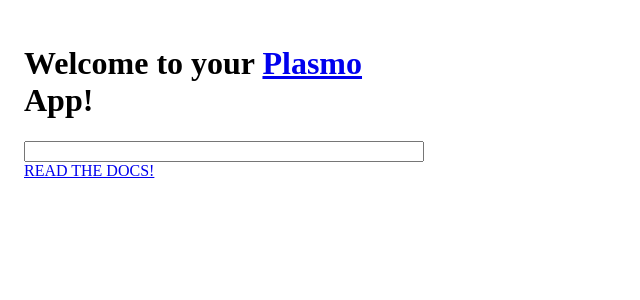
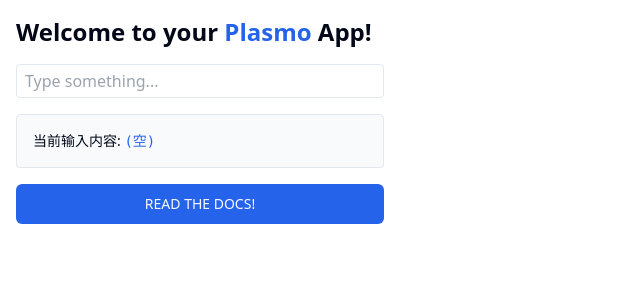
Before and after one commit to jargoushi/browser_template, a Next.js app: page / in a window 1280 px wide. Shown: the top 300 px of the page, without its empty margins (0-640 px from the left). Built offline with nearby package versions, Linux system fonts and the light colour scheme.

Commit message:
Refactor: Move UI logic to src/app/page.tsx and integrate Shadcn UI with Tailwind v3

```diff
--- /dev/null
+++ b/postcss.config.js
@@ -0,0 +1,6 @@
+module.exports = {
+    plugins: {
+        tailwindcss: {},
+        autoprefixer: {},
+    },
+}
--- /dev/null
+++ b/src/app/globals.css
@@ -0,0 +1,59 @@
+@tailwind base;
+@tailwind components;
+@tailwind utilities;
+
+@layer base {
+  :root {
+    --background: 0 0% 100%;
+    --foreground: 222.2 84% 4.9%;
+    --card: 0 0% 100%;
+    --card-foreground: 222.2 84% 4.9%;
+    --popover: 0 0% 100%;
+    --popover-foreground: 222.2 84% 4.9%;
+    --primary: 221.2 83.2% 53.3%;
+    --primary-foreground: 210 40% 98%;
+    --secondary: 210 40% 96.1%;
+    --secondary-foreground: 222.2 47.4% 11.2%;
+    --muted: 210 40% 96.1%;
+    --muted-foreground: 215.4 16.3% 46.9%;
+    --accent: 210 40% 96.1%;
+    --accent-foreground: 222.2 47.4% 11.2%;
+    --destructive: 0 84.2% 60.2%;
+    --destructive-foreground: 210 40% 98%;
+    --border: 214.3 31.8% 91.4%;
+    --input: 214.3 31.8% 91.4%;
+    --ring: 221.2 83.2% 53.3%;
+    --radius: 0.5rem;
+  }
+
+  .dark {
+    --background: 222.2 84% 4.9%;
+    --foreground: 210 40% 98%;
+    --card: 222.2 84% 4.9%;
+    --card-foreground: 210 40% 98%;
+    --popover: 222.2 84% 4.9%;
+    --popover-foreground: 210 40% 98%;
+    --primary: 217.2 91.2% 59.8%;
+    --primary-foreground: 222.2 47.4% 11.2%;
+    --secondary: 217.2 32.6% 17.5%;
+    --secondary-foreground: 210 40% 98%;
+    --muted: 217.2 32.6% 17.5%;
+    --muted-foreground: 215 20.2% 65.1%;
+    --accent: 217.2 32.6% 17.5%;
+    --accent-foreground: 210 40% 98%;
+    --destructive: 0 62.8% 30.6%;
+    --destructive-foreground: 210 40% 98%;
+    --border: 217.2 32.6% 17.5%;
+    --input: 217.2 32.6% 17.5%;
+    --ring: 224.3 76.3% 48%;
+  }
+}
+
+@layer base {
+  * {
+    @apply border-border;
+  }
+  body {
+    @apply bg-background text-foreground;
+  }
+}
--- a/src/app/layout.tsx
+++ b/src/app/layout.tsx
@@ -1,3 +1,5 @@
+import "./globals.css"
+
 export const metadata = {
   title: 'Next.js',
   description: 'Generated by Next.js',
--- a/src/app/page.tsx
+++ b/src/app/page.tsx
@@ -1,7 +1,30 @@
-import { Main } from "~components/main"
+"use client"
 
-function IndexPage() {
-  return <Main name="App" />
+import { useState } from "react"
+import { Button } from "@/components/ui/button"
+
+export default function IndexPage({ name = "App" }) {
+  const [data, setData] = useState("")
+
+  return (
+    <div className="flex flex-col p-4 w-[400px] gap-4 bg-background text-foreground">
+      <h1 className="text-2xl font-bold">
+        Welcome to your <a href="https://www.plasmo.com" className="text-primary hover:underline">Plasmo</a> {name}!
+      </h1>
+      <input
+        onChange={(e) => setData(e.target.value)}
+        value={data}
+        className="border rounded px-2 py-1 text-black"
+        placeholder="Type something..."
+      />
+
+      <div className="p-4 border rounded bg-muted/50">
+        <p className="text-sm">当前输入内容: <span className="font-mono text-primary">{data || "(空)"}</span></p>
+      </div>
+
+      <Button asChild>
+        <a href="https://docs.plasmo.com">READ THE DOCS!</a>
+      </Button>
+    </div>
+  )
 }
-
-export default IndexPage
--- a/src/components/main.tsx
+++ /dev/null
@@ -1,24 +0,0 @@
-"use client";
-
-import { useState } from "react"
-
-export function Main({ name = "Extension" }) {
-  const [data, setData] = useState("")
-
-  return (
-    <div
-      style={{
-        display: "flex",
-        flexDirection: "column",
-        padding: 16,
-        width: 400
-      }}>
-      <h1>
-        Welcome to your <a href="https://www.plasmo.com">Plasmo</a> {name}!
-      </h1>
-      <input onChange={(e) => setData(e.target.value)} value={data} />
-
-      <a href="https://docs.plasmo.com">READ THE DOCS!</a>
-    </div>
-  )
-}
--- /dev/null
+++ b/src/components/ui/button.tsx
@@ -0,0 +1,56 @@
+import * as React from "react"
+import { Slot } from "@radix-ui/react-slot"
+import { cva, type VariantProps } from "class-variance-authority"
+
+import { cn } from "@/lib/utils"
+
+const buttonVariants = cva(
+  "inline-flex items-center justify-center gap-2 whitespace-nowrap rounded-md text-sm font-medium ring-offset-background transition-colors focus-visible:outline-none focus-visible:ring-2 focus-visible:ring-ring focus-visible:ring-offset-2 disabled:pointer-events-none disabled:opacity-50 [&_svg]:pointer-events-none [&_svg]:size-4 [&_svg]:shrink-0",
+  {
+    variants: {
+      variant: {
+        default: "bg-primary text-primary-foreground hover:bg-primary/90",
+        destructive:
+          "bg-destructive text-destructive-foreground hover:bg-destructive/90",
+        outline:
+          "border border-input bg-background hover:bg-accent hover:text-accent-foreground",
+        secondary:
+          "bg-secondary text-secondary-foreground hover:bg-secondary/80",
+        ghost: "hover:bg-accent hover:text-accent-foreground",
+        link: "text-primary underline-offset-4 hover:underline",
+      },
+      size: {
+        default: "h-10 px-4 py-2",
+        sm: "h-9 rounded-md px-3",
+        lg: "h-11 rounded-md px-8",
+        icon: "h-10 w-10",
+      },
+    },
+    defaultVariants: {
+      variant: "default",
+      size: "default",
+    },
+  }
+)
+
+export interface ButtonProps
+  extends React.ButtonHTMLAttributes<HTMLButtonElement>,
+    VariantProps<typeof buttonVariants> {
+  asChild?: boolean
+}
+
+const Button = React.forwardRef<HTMLButtonElement, ButtonProps>(
+  ({ className, variant, size, asChild = false, ...props }, ref) => {
+    const Comp = asChild ? Slot : "button"
+    return (
+      <Comp
+        className={cn(buttonVariants({ variant, size, className }))}
+        ref={ref}
+        {...props}
+      />
+    )
+  }
+)
+Button.displayName = "Button"
+
+export { Button, buttonVariants }
--- /dev/null
+++ b/src/lib/utils.ts
@@ -0,0 +1,6 @@
+import { type ClassValue, clsx } from "clsx"
+import { twMerge } from "tailwind-merge"
+
+export function cn(...inputs: ClassValue[]) {
+  return twMerge(clsx(inputs))
+}
--- a/src/popup/index.tsx
+++ b/src/popup/index.tsx
@@ -1,7 +1,8 @@
-import { Main } from "~components/main"
+import "@/app/globals.css"
+import IndexPage from "@/app/page"
 
 function IndexPopup() {
-  return <Main />
+  return <IndexPage name="Popup" />
 }
 
 export default IndexPopup
--- /dev/null
+++ b/tailwind.config.js
@@ -0,0 +1,73 @@
+/** @type {import('tailwindcss').Config} */
+module.exports = {
+    darkMode: ["class"],
+    content: [
+        './src/**/*.{ts,tsx}',
+    ],
+    theme: {
+        container: {
+            center: true,
+            padding: "2rem",
+            screens: {
+                "2xl": "1400px",
+            },
+        },
+        extend: {
+            colors: {
+                border: "hsl(var(--border))",
+                input: "hsl(var(--input))",
+                ring: "hsl(var(--ring))",
+                background: "hsl(var(--background))",
+                foreground: "hsl(var(--foreground))",
+                primary: {
+                    DEFAULT: "hsl(var(--primary))",
+                    foreground: "hsl(var(--primary-foreground))",
+                },
+                secondary: {
+                    DEFAULT: "hsl(var(--secondary))",
+                    foreground: "hsl(var(--secondary-foreground))",
+                },
+                destructive: {
+                    DEFAULT: "hsl(var(--destructive))",
+                    foreground: "hsl(var(--destructive-foreground))",
+                },
+                muted: {
+                    DEFAULT: "hsl(var(--muted))",
+                    foreground: "hsl(var(--muted-foreground))",
+                },
+                accent: {
+                    DEFAULT: "hsl(var(--accent))",
+                    foreground: "hsl(var(--accent-foreground))",
+                },
+                popover: {
+                    DEFAULT: "hsl(var(--popover))",
+                    foreground: "hsl(var(--popover-foreground))",
+                },
+                card: {
+                    DEFAULT: "hsl(var(--card))",
+                    foreground: "hsl(var(--card-foreground))",
+                },
+            },
+            borderRadius: {
+                lg: "var(--radius)",
+                md: "calc(var(--radius) - 2px)",
+                sm: "calc(var(--radius) - 4px)",
+            },
+            keyframes: {
+                "accordion-down": {
+                    from: { height: 0 },
+                    to: { height: "var(--radix-accordion-content-height)" },
+                },
+                "accordion-up": {
+                    from: { height: "var(--radix-accordion-content-height)" },
+                    to: { height: 0 },
+                },
+            },
+            animation: {
+                "accordion-down": "accordion-down 0.2s ease-out",
+                "accordion-up": "accordion-up 0.2s ease-out",
+            },
+        },
+    },
+    plugins: [require("tailwindcss-animate")],
+}
--- a/tsconfig.json
+++ b/tsconfig.json
@@ -12,7 +12,7 @@
   ],
   "compilerOptions": {
     "paths": {
-      "~*": [
+      "@/*": [
         "./src/*"
       ]
     },
```
Also changed, not shown: package.json (+11 -2 lines), components.json (added), 1 other file (tests, documents, lock files or other folders).
